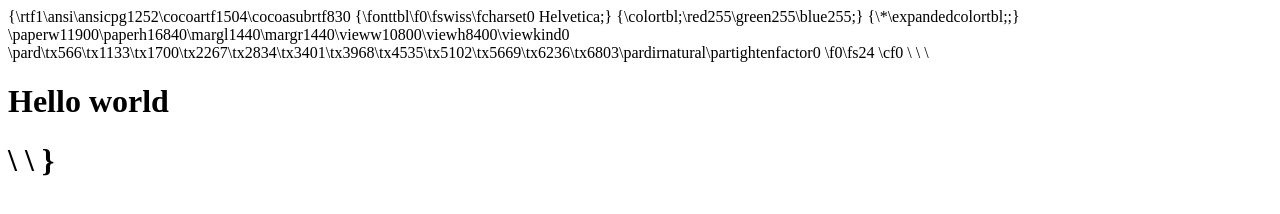
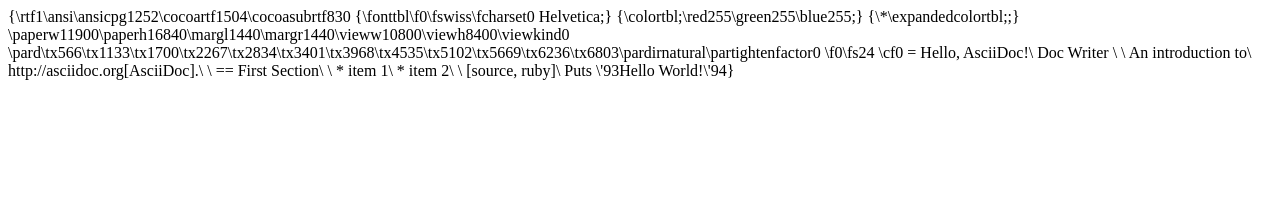
Before and after one commit to zecamecatronica/zecamecatronica.github.io, a plain HTML site: page index.html in a window 1280 px wide. Drawn offline with Linux system fonts and the light colour scheme.

Commit message:
e agora
teste 2

```diff
--- a/index.html
+++ b/index.html
@@ -5,9 +5,16 @@
 \paperw11900\paperh16840\margl1440\margr1440\vieww10800\viewh8400\viewkind0
 \pard\tx566\tx1133\tx1700\tx2267\tx2834\tx3401\tx3968\tx4535\tx5102\tx5669\tx6236\tx6803\pardirnatural\partightenfactor0
 
-\f0\fs24 \cf0 <!DOCTYPE html>\
-<html>\
-<body>\
-<h1>Hello world<h1>\
-</body>\
-</html>}
+\f0\fs24 \cf0 = Hello, AsciiDoc!\
+Doc Writer <doc@example.com>\
+\
+An introduction to\
+http://asciidoc.org[AsciiDoc].\
+\
+== First Section\
+\
+* item 1\
+* item 2\
+\
+[source, ruby]\
+Puts \'93Hello World!\'94}
```
Also changed, not shown: 1 other file.
